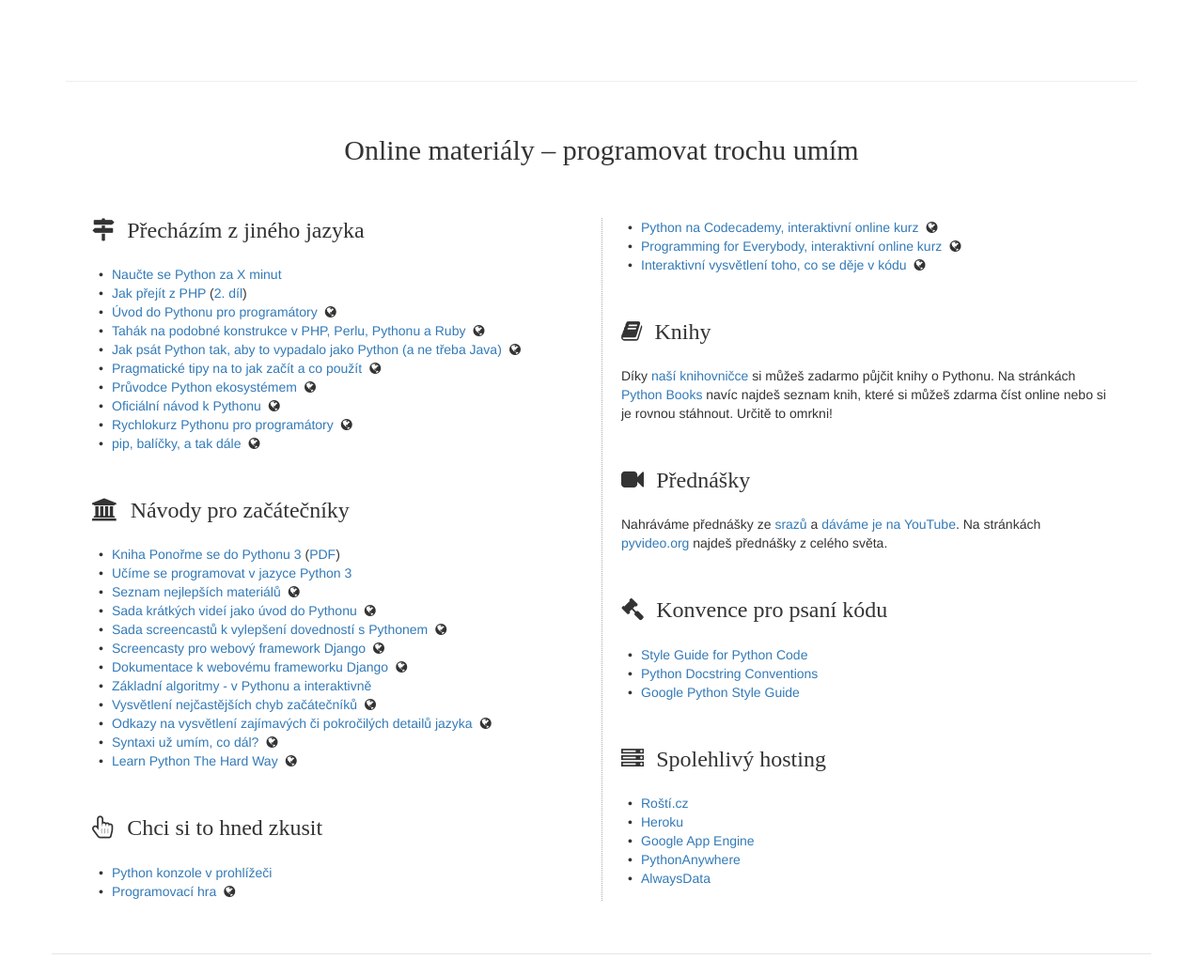
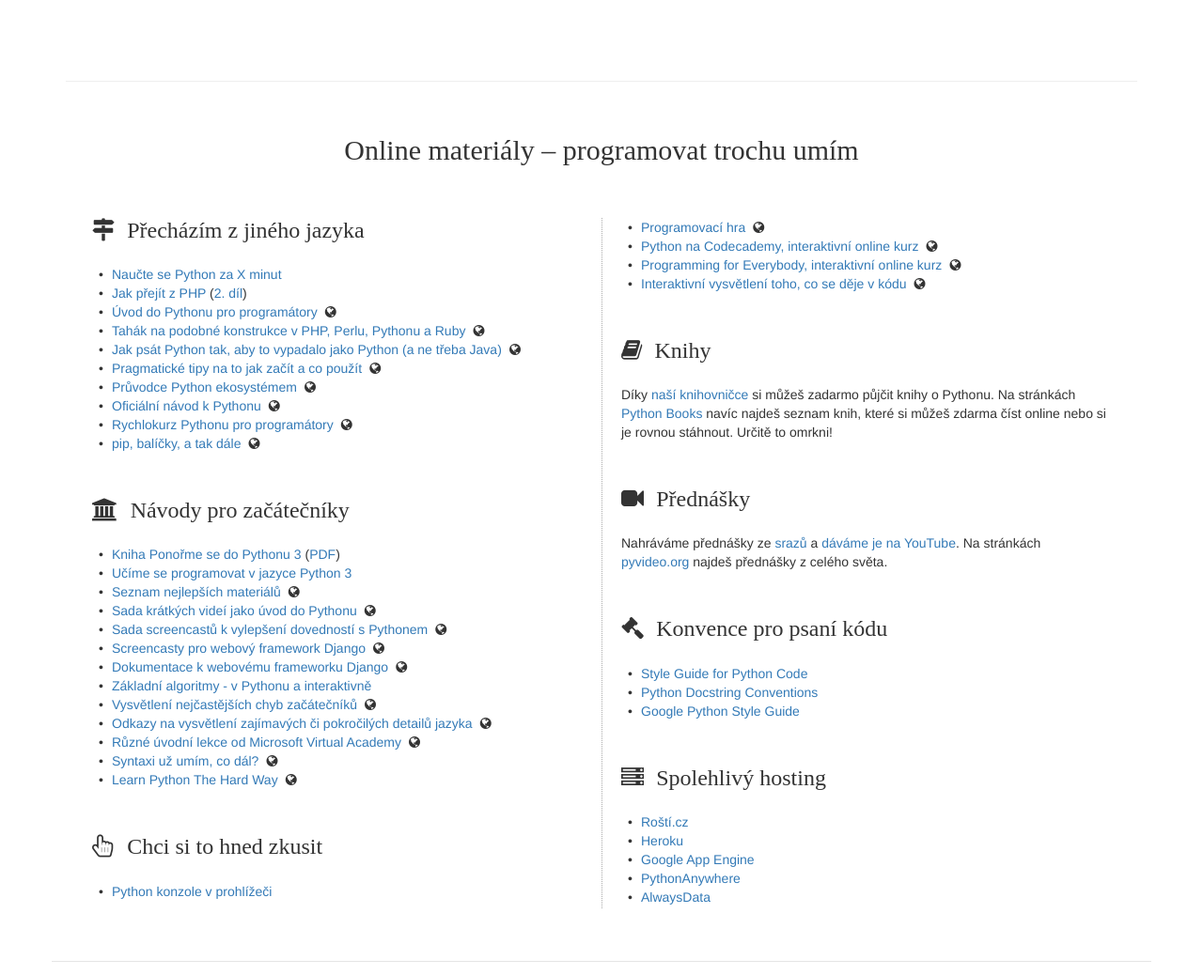
Before and after one commit to pyvec/python.cz, a Flask app: page /zacatecnici in a window 1280 px wide. Shown: the part 1031-2069 px from the top of the page at 94% size. Run offline with Flask 2, Linux system fonts and the light colour scheme; parts of the project's set-up code (start-up, migrations or seed data) failed here and were passed over; some libraries are stand-ins or nearby versions; some web fonts are replaced.

Commit message:
Různé úvodní lekce od Microsoft Virtual Academy

```diff
--- a/pythoncz/templates/beginners_cs.html
+++ b/pythoncz/templates/beginners_cs.html
@@ -150,6 +150,7 @@
             <li><a href="http://interactivepython.org/runestone/static/pythonds/index.html">Základní algoritmy - v Pythonu a interaktivně</a></li>
             <li><a href="http://inventwithpython.com/blog/2012/07/09/16-common-python-runtime-errors/">Vysvětlení nejčastějších chyb začátečníků</a> {{ en }}</li>
             <li><a href="http://jessenoller.com/good-to-great-python-reads/">Odkazy na vysvětlení zajímavých či pokročilých detailů jazyka</a> {{ en }}</li>
+            <li><a href="https://mva.microsoft.com/search/SearchResults.aspx?q=python&index=2&lang=1029$1033">Různé úvodní lekce od Microsoft Virtual Academy</a> {{ en }}</li>
 
             <!-- Návody, které mají hodnotu i přesto, že jsou pro Python 2 -->
             <li><a href="http://newcoder.io/">Syntaxi už umím, co dál?</a> {{ en }}</li>
```
